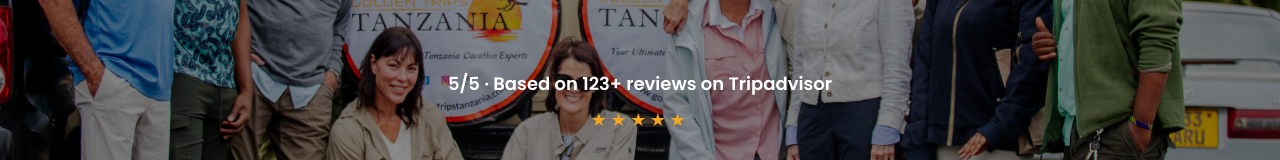
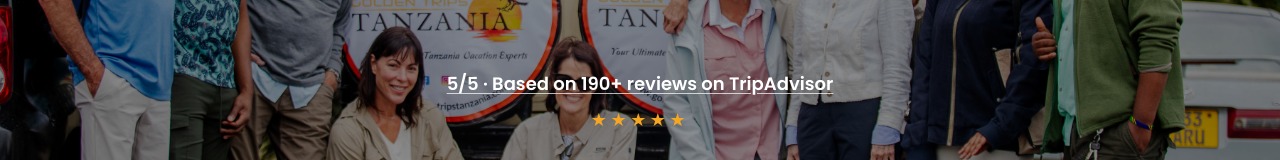
Before and after one commit to LoroD1222/gold, a Next.js app: page /tanzania-group-safari in a window 1280 px wide. Shown: the part 346-506 px from the top of the page. Built offline with nearby package versions, Linux system fonts and the light colour scheme; no server answers.

Commit message:
Refine group safari reviews and cards

```diff
--- a/src/app/tanzania-group-safari/page.tsx
+++ b/src/app/tanzania-group-safari/page.tsx
@@ -9,6 +9,7 @@ import { Header } from "@/components/layout/Header";
 import { ButtonLink } from "@/components/ui/ButtonLink";
 import { SectionHeading } from "@/components/ui/SectionHeading";
 import { destinations } from "@/data/destinations";
+import { tripadvisorProfileUrl } from "@/data/externalLinks";
 import type { Trip } from "@/data/trips";
 import { getGroupSafariTripCards } from "@/lib/safariTrips";
 
@@ -134,7 +135,7 @@ export default async function JoinAGroupPage() {
           <Image src="/assets/join-group-hero.jpg" alt="Friends enjoying a Tanzania safari together" fill priority sizes="100vw" className="object-cover object-[50%_58%]" />
           <div className="absolute inset-0 bg-black/[.35]" />
           <div className="absolute inset-x-0 bottom-14 z-10 mx-auto flex max-w-xl flex-col items-center px-6 pb-10 text-center sm:bottom-16">
-            <p className="text-base font-semibold sm:text-lg">5/5 · Based on 123+ reviews on Tripadvisor</p>
+            <a href={tripadvisorProfileUrl} target="_blank" rel="noreferrer" className="text-base font-semibold underline decoration-white/70 underline-offset-4 transition hover:text-brand focus-visible:outline-2 focus-visible:outline-offset-4 focus-visible:outline-brand sm:text-lg">5/5 · Based on 190+ reviews on TripAdvisor</a>
             <p aria-hidden="true" className="mt-2 text-lg tracking-[.2em] text-brand">★★★★★</p>
           </div>
           <div className="absolute bottom-0 left-1/2 z-20 -translate-x-1/2 translate-y-1/2">
@@ -239,7 +240,7 @@ export default async function JoinAGroupPage() {
                   <Image src={destination.image} alt={`${destination.name} landscape in Tanzania`} fill sizes="(max-width: 640px) 90vw, (max-width: 1024px) 45vw, 306px" className="object-cover transition duration-500 group-hover:scale-105" />
                   <div className="absolute inset-0 bg-[linear-gradient(180deg,rgba(0,0,0,0)_34%,rgba(38,28,12,.76)_100%)]" />
                   <p className="absolute right-3 top-3 inline-flex items-center gap-1 rounded-[3px] bg-brand px-2 py-1 text-xs font-medium text-black"><DestinationAreaIcon />{destination.area}</p>
-                  <div className="absolute bottom-5 left-4 right-4"><h3 className="text-lg font-semibold leading-[1.2]">{destination.name}</h3><p className="mt-2 text-sm leading-5 text-white/80">{destination.description}</p><span aria-hidden className="mt-3 inline-grid size-8 place-items-center rounded-full border border-brand text-lg text-brand">→</span></div>
+                  <div className="absolute bottom-5 left-4 right-4"><h3 className="text-lg font-semibold leading-[1.2]">{destination.name}</h3><p className="mt-2 text-sm leading-5 text-white/80">{destination.description}</p></div>
                 </article>
               ))}
             </div>
```
